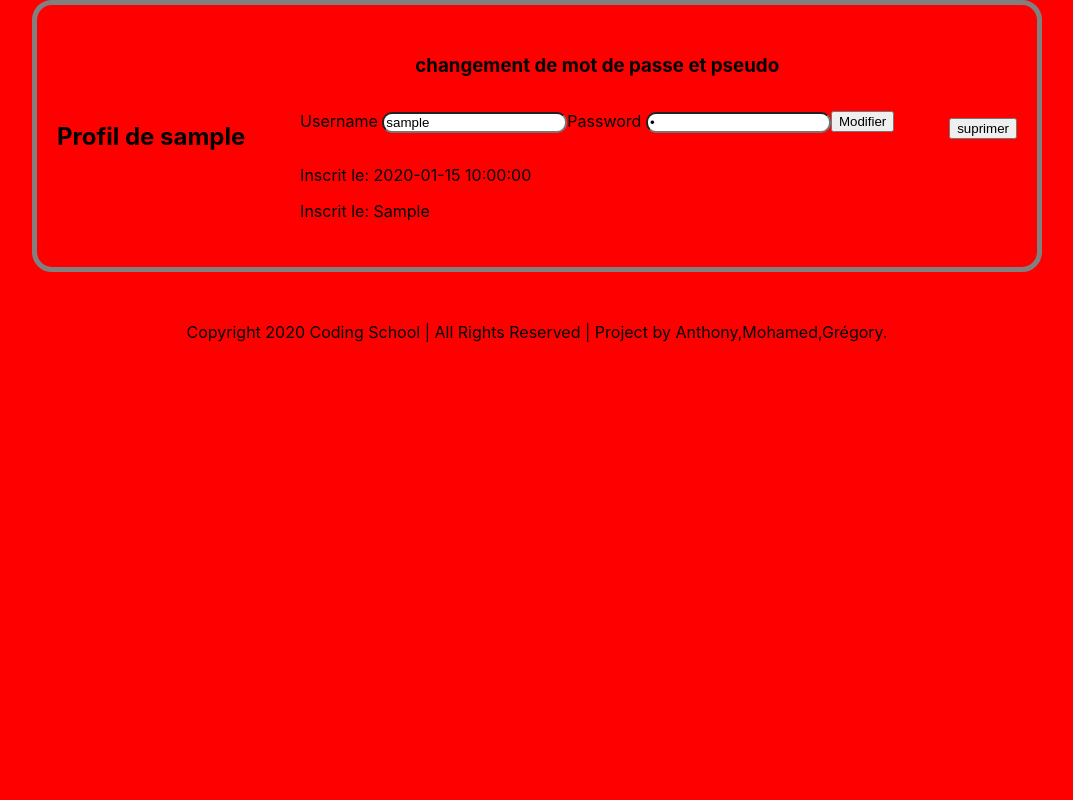
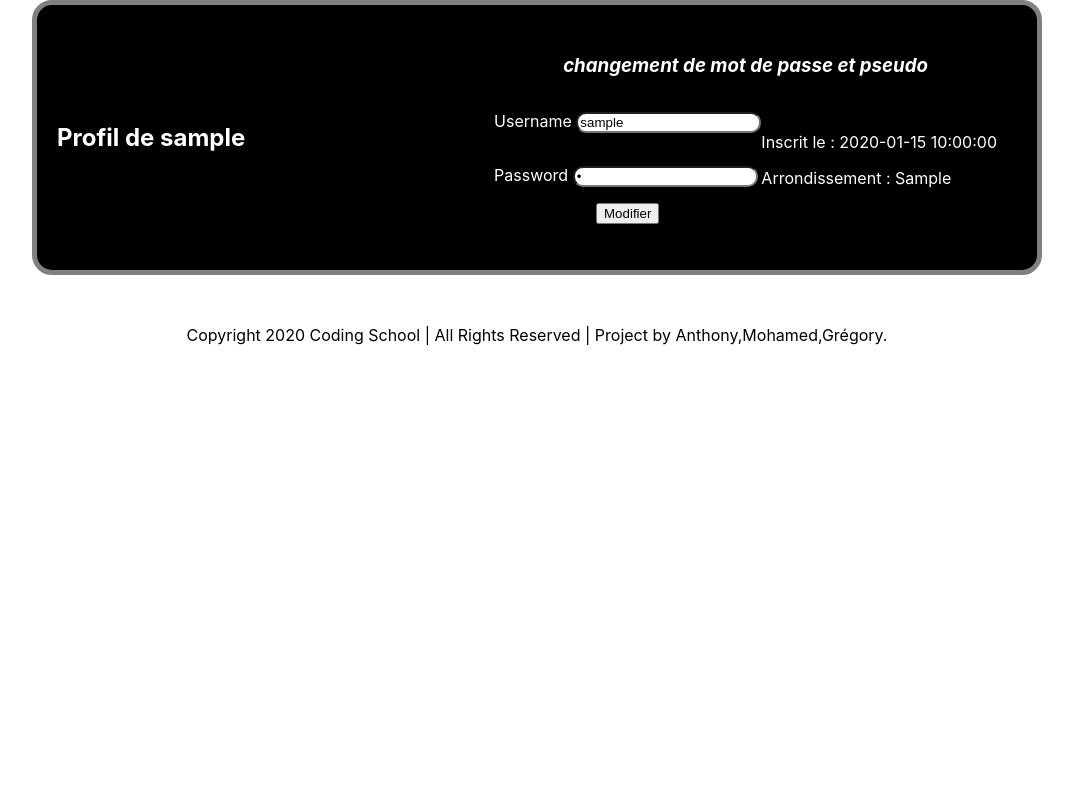
Before and after one commit to anthony-reboli/confinement, a PHP site: page /profil.php in a window 1280 px wide. Shown: the whole page, without its empty margins (103-1176 px from the left). Run offline with PHP 8.4, Linux system fonts and the light colour scheme; the visitor is signed in with stand-in values (Sample User, id 1); tables that the repository leaves empty or names only in its code hold one stand-in row (values such as "Sample post").

Commit message:
commit 2

```diff
--- a/confinement.css
+++ b/confinement.css
@@ -219,10 +219,9 @@ button:hover {
 
 /* Page Profil */
 
-.profil {
+.bodyprofil {
     font-family: -apple-system, BlinkMacSystemFont, 'Segoe UI', Roboto, Oxygen, Ubuntu, Cantarell, 'Open Sans', 'Helvetica Neue', sans-serif;
     margin: 0;
-    background-color: red;
 }
 
 #conteneur1 {
@@ -235,21 +234,39 @@ button:hover {
     display: flex;
     align-items: center;
     justify-content: space-between;
+    background-color: black;
+    color: white;
+    margin-top: auto;
 }
 
 #H3prof {
     text-align: center;
+    font-weight: bolder;
+    font-style: italic;
 }
 
 #loginform {
     display: flex;
     justify-content: space-between;
+    align-items: center;
+    flex-wrap: wrap;
 }
 
 #boutonsup {
     width: fit-content;
+    margin-right: auto;
 }
 
+.inputprofil {
+    display: flex;
+    flex-direction: column;
+    justify-content: space-between;
+}
+
+#boutonmodifprofil {
+    display: flex;
+    justify-content: center;
+}
 
 
 .footerprofil {
--- a/profil.php
+++ b/profil.php
@@ -9,7 +9,7 @@
         <?php
         session_start();
         ?>
-<body class="profil">
+<body class="bodyprofil">
         <header class="header">
 
       </header>
@@ -44,33 +44,33 @@
 
             <h3 id="H3prof">changement de mot de passe et pseudo</h3>
               <form name="loginform" id="loginform" action="#" method="post" enctype="multipart/form-data" class="wpl-track-me">
+                <div class="inputprofil">
                 <p class="login-username">
                     <label class="profform" for="user_login">Username</label>
                     <input type="text" id="user_login" class="input" placeholder="New Username" value="<?php echo $data['login']?>" size="20" name="login"/>
                 </p>
+
                 <p class="login-password">
                     <label class="profform" for="user_pass">Password</label>
                     <input type="password" name="mdp" id="user_pass" class="input" placeholder="New Password" value="<?php echo $data['password']?>" size="20"/>
                 </p>
+                <div id="boutonmodifprofil">
+                <input type="submit" name="Modifier" id="submit" class="button-primary" value="Modifier" />
+                    <input type="hidden" name="redirect_to" value="#"/>
 
-                <p class="login-submit"><input type="submit" name="Modifier" id="submit" class="button-primary" value="Modifier" />
-                    <input type="hidden" name="redirect_to" value="#"/>
-                </p>
-             </form>
+                </div>
+                </div>
+              <div id="info-prof">
+                <p class="profform">Inscrit le : <?php echo $data['date']?></p>
+                <p class="profform">Arrondissement : <?php echo $data['arrondissement']?></p>
+              </div>
+              </form>
 
-            <div id="info-prof">
-                <p class="profform">Inscrit le: <?php echo $data['date']?></p>
-                <p class="profform">Inscrit le: <?php echo $data['arrondissement']?></p>
-            </div>
        </div>
 
 
 
     </article>
-
-    <form method="post" id="boutonsup">
-          <input type="submit" name="supri" value="suprimer">
-    </form>
 
    </section>
   <?php
```
